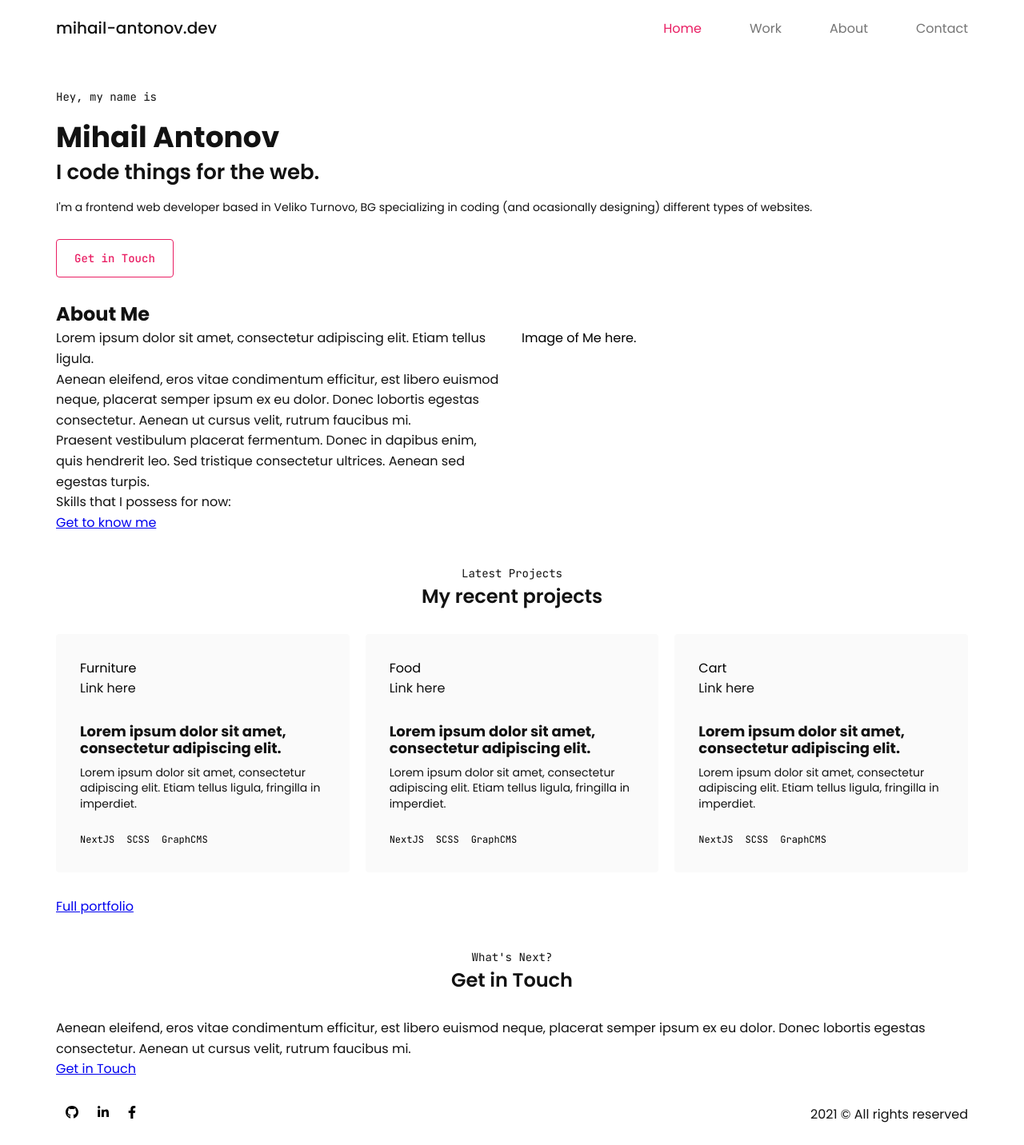
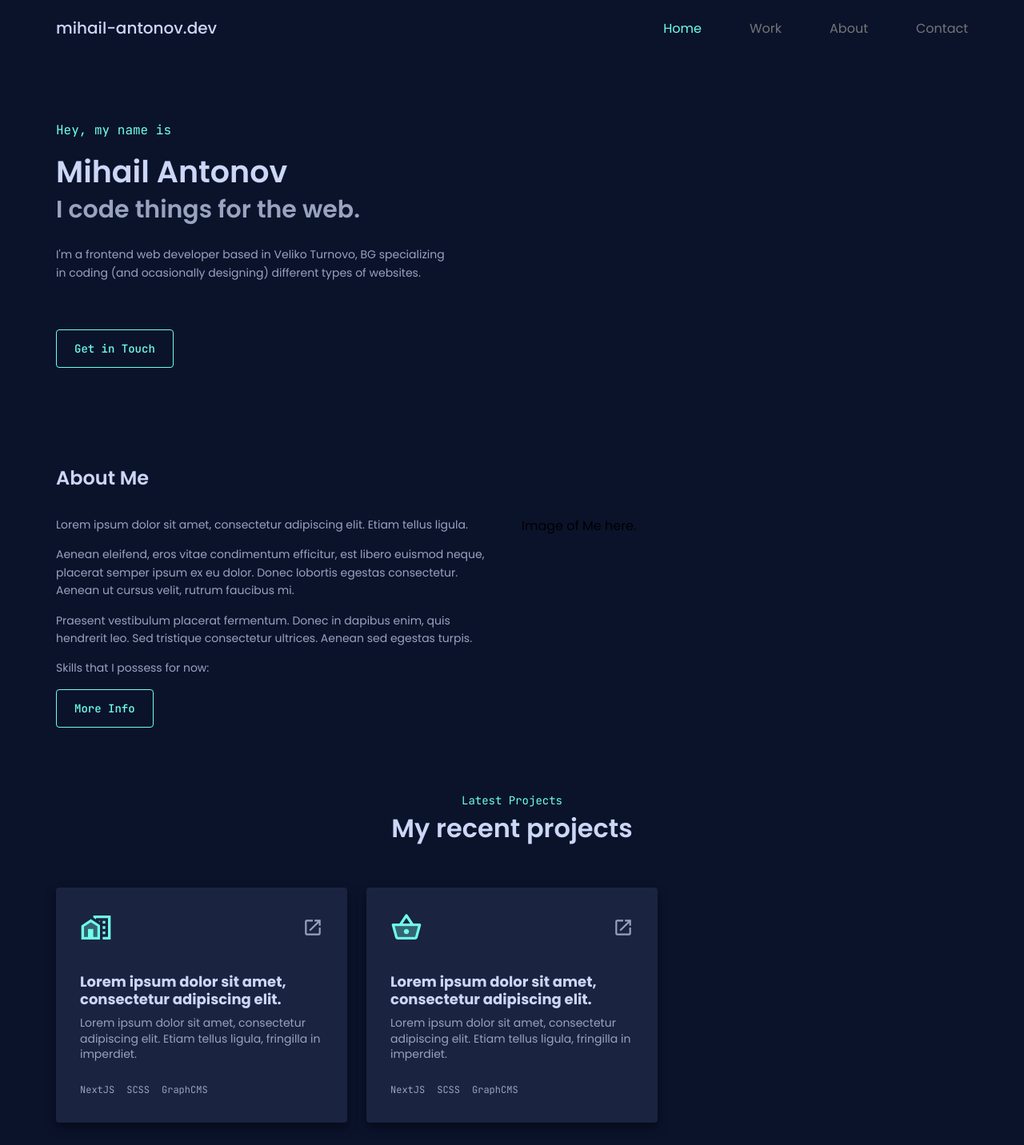
Before and after one commit to mihail-antonov/project-identity, a Next.js app: page / in a window 1280 px wide. Shown: the top 1432 px of the page at 80% size. Built offline with nearby package versions, Linux system fonts and the light colour scheme.

Commit message:
new button component and design

```diff
--- /dev/null
+++ b/components/button/button.jsx
@@ -0,0 +1,12 @@
+import Link from "next/link";
+import styles from "./button.module.scss";
+
+export default function Button(props) {
+  return (
+    <div className={styles.button}>
+      <Link href={props.href}>
+        <a className={styles.button__main}>{props.title}</a>
+      </Link>
+    </div>
+  );
+}
--- /dev/null
+++ b/components/button/button.module.scss
@@ -0,0 +1,20 @@
+@import "../../styles/abstracts/variables";
+
+.button {
+  .button__main {
+    display: inline-block;
+    color: $active;
+    font-family: $font-secondary;
+    font-size: 14px;
+    font-weight: 500;
+    text-decoration: none;
+    border: 1px solid $active;
+    border-radius: 4px;
+    padding: 14px 22px;
+  }
+
+  .button__main:hover {
+    background: rgba(111, 255, 233, 0.15);
+    transition: 0.3s;
+  }
+}
--- a/components/footer/footer.jsx
+++ b/components/footer/footer.jsx
@@ -1,11 +1,4 @@
 import link from "next/link";
-
-import { FontAwesomeIcon } from "@fortawesome/react-fontawesome";
-import {
-  faGithub,
-  faLinkedinIn,
-  faFacebookF,
-} from "@fortawesome/free-brands-svg-icons";
 
 import styles from "./footer.module.scss";
 import layout from "../layout/layout.module.scss";
@@ -16,24 +9,9 @@ export default function Header() {
       <div className={layout.container}>
         <div className={styles.wrapper}>
           <div className={styles.social}>
-            <div className={styles.social__icon}>
-              <FontAwesomeIcon
-                className={styles.social__icon__svg}
-                icon={faGithub}
-              />
-            </div>
-            <div className={styles.social__icon}>
-              <FontAwesomeIcon
-                className={styles.social__icon__svg}
-                icon={faLinkedinIn}
-              />
-            </div>
-            <div className={styles.social__icon}>
-              <FontAwesomeIcon
-                className={styles.social__icon__svg}
-                icon={faFacebookF}
-              />
-            </div>
+            <div className={styles.social__icon}>Icon here</div>
+            <div className={styles.social__icon}>Icon here</div>
+            <div className={styles.social__icon}>Icon here</div>
           </div>
           <div className={styles.copyright}>
             <p>2021 © All rights reserved</p>
--- a/components/footer/footer.module.scss
+++ b/components/footer/footer.module.scss
@@ -19,7 +19,7 @@
         padding: 0 12px;
 
         .social__icon__svg {
-          fill: $black;
+          fill: $active;
           height: 24px;
         }
       }
--- a/components/header/header.module.scss
+++ b/components/header/header.module.scss
@@ -1,8 +1,6 @@
 @import "../../styles/abstracts/_variables.scss";
 
 .header {
-  display: block;
-
   .wrapper {
     display: flex;
     flex-flow: row nowrap;
@@ -11,21 +9,19 @@
     padding: 20px 0;
 
     .nav_logo {
-      display: block;
-
       .nav_logo_title {
         font-size: 20px;
         font-weight: 500;
         margin: 0;
 
         .nav_logo_link {
-          color: $black;
+          color: $heading;
           text-decoration: none;
           padding: 10px 20px 10px 0;
         }
 
         .nav_logo_link:hover {
-          color: $hover;
+          color: $active;
           transition: 0.3s;
         }
       }
@@ -52,12 +48,12 @@
             }
 
             .nav_item_link:hover {
-              color: $hover;
+              color: $active;
               transition: 0.3s;
             }
 
             .nav_item_link_active {
-              color: $hover;
+              color: $active;
               text-decoration: none;
               padding: 10px 0 10px 60px;
             }
--- a/components/layout/layout.module.scss
+++ b/components/layout/layout.module.scss
@@ -37,6 +37,11 @@
       grid-template-columns: 1fr 1fr;
     }
 
+    .grid3 {
+      display: grid;
+      grid-template-columns: 1fr 1fr;
+    }
+
     .grid4 {
       display: grid;
       grid-template-columns: 1fr 1fr;
--- a/pages/index.jsx
+++ b/pages/index.jsx
@@ -1,7 +1,11 @@
 import Head from "next/head";
 import Link from "next/link";
 import Layout from "../components/layout/layout";
-import { Swiper, SwiperSlide } from "swiper/react";
+import Button from "../components/button/button";
+
+import ShoppingBasketTwoToneIcon from "@material-ui/icons/ShoppingBasketTwoTone";
+import HomeWorkTwoToneIcon from "@material-ui/icons/HomeWorkTwoTone";
+import OpenInNewIcon from "@material-ui/icons/OpenInNew";
 
 import layout from "../components/layout/layout.module.scss";
 import styles from "../styles/index.module.scss";
@@ -31,14 +35,14 @@ export default function Home() {
                 I code things for the web.
               </p>
             </div>
-            <p className={styles.hello__content}>
+            <div className={styles.hello__content}>
+              <p className={styles.hello__text}>
                 I'm a frontend web developer based in Veliko Turnovo, BG
-              specializing in coding (and ocasionally designing) different types
-              of websites.
+                specializing in coding (and ocasionally designing) different
+                types of websites.
               </p>
-            <Link href="/contact">
-              <a className={styles.hello__button}>Get in Touch</a>
-            </Link>
+              <Button href="/contact" title="Get in Touch" />
+            </div>
           </div>
         </div>
       </div>
@@ -49,25 +53,25 @@ export default function Home() {
             <h2 className={styles.about__title}>About Me</h2>
             <div className={layout.grid2}>
               <div className={styles.about__content}>
-                <p>
+                <p className={styles.about__text}>
                   Lorem ipsum dolor sit amet, consectetur adipiscing elit. Etiam
                   tellus ligula.
                 </p>
-                <p>
+                <p className={styles.about__text}>
                   Aenean eleifend, eros vitae condimentum efficitur, est libero
                   euismod neque, placerat semper ipsum ex eu dolor. Donec
                   lobortis egestas consectetur. Aenean ut cursus velit, rutrum
                   faucibus mi.
                 </p>
-                <p>
+                <p className={styles.about__text}>
                   Praesent vestibulum placerat fermentum. Donec in dapibus enim,
                   quis hendrerit leo. Sed tristique consectetur ultrices. Aenean
                   sed egestas turpis.
                 </p>
-                <p>Skills that I possess for now:</p>
-                <Link href="/contact">
-                  <a className={styles.contact__button}>Get to know me</a>
-                </Link>
+                <p className={styles.about__text}>
+                  Skills that I possess for now:
+                </p>
+                <Button href="/about" title="More Info" />
               </div>
               <div className={styles.about__image}>Image of Me here.</div>
             </div>
@@ -83,22 +87,15 @@ export default function Home() {
               <h2 className={styles.project__title}>My recent projects</h2>
             </div>
             <div className={styles.project__content}>
-              <Swiper
-                spaceBetween={20}
-                breakpoints={{
-                  768: {
-                    slidesPerView: 2,
-                  },
-                  1200: {
-                    slidesPerView: 3,
-                  },
-                }}
-              >
-                <SwiperSlide>
+              <div className={layout.grid3}>
                 <div className={styles.project__box}>
                   <div className={styles.project__box__icons}>
-                      Furniture
-                      <p>Link here</p>
+                    <div className={styles.project__icons__main}>
+                      <HomeWorkTwoToneIcon />
+                    </div>
+                    <div className={styles.project__icons__links}>
+                      <OpenInNewIcon />
+                    </div>
                   </div>
                   <div className={styles.project__box__content}>
                     <h4 className={styles.project__box__title}>
@@ -117,12 +114,14 @@ export default function Home() {
                     </ul>
                   </div>
                 </div>
-                </SwiperSlide>
-                <SwiperSlide>
                 <div className={styles.project__box}>
                   <div className={styles.project__box__icons}>
-                      Food
-                      <p>Link here</p>
+                    <div className={styles.project__icons__main}>
+                      <ShoppingBasketTwoToneIcon />
+                    </div>
+                    <div className={styles.project__icons__links}>
+                      <OpenInNewIcon />
+                    </div>
                   </div>
                   <div className={styles.project__box__content}>
                     <h4 className={styles.project__box__title}>
@@ -141,84 +140,9 @@ export default function Home() {
                     </ul>
                   </div>
                 </div>
-                </SwiperSlide>
-                <SwiperSlide>
-                  <div className={styles.project__box}>
-                    <div className={styles.project__box__icons}>
-                      Cart
-                      <p>Link here</p>
-                    </div>
-                    <div className={styles.project__box__content}>
-                      <h4 className={styles.project__box__title}>
-                        Lorem ipsum dolor sit amet, consectetur adipiscing elit.
-                      </h4>
-                      <p className={styles.project__box__text}>
-                        Lorem ipsum dolor sit amet, consectetur adipiscing elit.
-                        Etiam tellus ligula, fringilla in imperdiet.
-                      </p>
-                    </div>
-                    <div className={styles.project__box__tech}>
-                      <ul className={styles.project__box__list}>
-                        <li className={styles.project__box_item}>NextJS</li>
-                        <li className={styles.project__box_item}>SCSS</li>
-                        <li className={styles.project__box_item}>GraphCMS</li>
-                      </ul>
               </div>
             </div>
-                </SwiperSlide>
-                <SwiperSlide>
-                  <div className={styles.project__box}>
-                    <div className={styles.project__box__icons}>
-                      Cart
-                      <p>Link here</p>
-                    </div>
-                    <div className={styles.project__box__content}>
-                      <h4 className={styles.project__box__title}>
-                        Lorem ipsum dolor sit amet, consectetur adipiscing elit.
-                      </h4>
-                      <p className={styles.project__box__text}>
-                        Lorem ipsum dolor sit amet, consectetur adipiscing elit.
-                        Etiam tellus ligula, fringilla in imperdiet.
-                      </p>
-                    </div>
-                    <div className={styles.project__box__tech}>
-                      <ul className={styles.project__box__list}>
-                        <li className={styles.project__box_item}>NextJS</li>
-                        <li className={styles.project__box_item}>SCSS</li>
-                        <li className={styles.project__box_item}>GraphCMS</li>
-                      </ul>
-                    </div>
-                  </div>
-                </SwiperSlide>
-                <SwiperSlide>
-                  <div className={styles.project__box}>
-                    <div className={styles.project__box__icons}>
-                      Cart
-                      <p>Link here</p>
-                    </div>
-                    <div className={styles.project__box__content}>
-                      <h4 className={styles.project__box__title}>
-                        Lorem ipsum dolor sit amet, consectetur adipiscing elit.
-                      </h4>
-                      <p className={styles.project__box__text}>
-                        Lorem ipsum dolor sit amet, consectetur adipiscing elit.
-                        Etiam tellus ligula, fringilla in imperdiet.
-                      </p>
-                    </div>
-                    <div className={styles.project__box__tech}>
-                      <ul className={styles.project__box__list}>
-                        <li className={styles.project__box_item}>NextJS</li>
-                        <li className={styles.project__box_item}>SCSS</li>
-                        <li className={styles.project__box_item}>GraphCMS</li>
-                      </ul>
-                    </div>
-                  </div>
-                </SwiperSlide>
-              </Swiper>
-            </div>
-            <Link href="/contact">
-              <a className={styles.project__button}>Full portfolio</a>
-            </Link>
+            <Button href="/work" title="View Portfolio" />
           </div>
         </div>
       </div>
@@ -230,14 +154,14 @@ export default function Home() {
               <p className={styles.contact__subtitle}>What's Next?</p>
               <h3 className={styles.contact__title}>Get in Touch</h3>
             </div>
+            <div className={styles.contact__content}>
               <p className={styles.contact__text}>
                 Aenean eleifend, eros vitae condimentum efficitur, est libero
                 euismod neque, placerat semper ipsum ex eu dolor. Donec lobortis
                 egestas consectetur. Aenean ut cursus velit, rutrum faucibus mi.
               </p>
-            <Link href="/contact">
-              <a className={styles.contact__button}>Get in Touch</a>
-            </Link>
+            </div>
+            <Button href="/contact" title="Get in Touch" />
           </div>
         </div>
       </div>
--- a/styles/_app.scss
+++ b/styles/_app.scss
@@ -1,6 +1,12 @@
+@import "./abstracts/variables";
+
 * {
   font-family: "Poppins", sans-serif;
   margin: 0;
+
+  body {
+    background: $dark-blue;
+  }
 
   h1,
   h2,
--- a/styles/about.module.scss
+++ b/styles/about.module.scss
@@ -21,7 +21,6 @@
           font-size: 20px;
           font-weight: 600;
           text-decoration: none;
-          color: $black;
           margin: 0 0 16px 0;
         }
 
@@ -31,19 +30,17 @@
         }
 
         .resume__brand:hover {
-          color: $hover;
+          color: $active;
           transition: 0.3s;
         }
 
         .resume__position {
-          color: $black;
           font-size: 16px;
           font-weight: 500;
           margin: 0 0 6px 0;
         }
 
         .resume__period {
-          color: $grey;
           font-size: 16px;
           font-weight: 400;
         }
--- a/styles/index.module.scss
+++ b/styles/index.module.scss
@@ -2,42 +2,62 @@
 
 .hello {
   .hello__wrapper {
-    padding: 40px 0;
+    padding: 80px 0;
 
     .hello__headings {
+      margin: 0 0 30px 0;
+
       .hello__caption {
+        color: $active;
         font-family: $font-secondary;
-        font-size: 14px;
-        margin: 0 0 20px 0;
+        font-size: 16px;
+        margin: 0 0 16px 0;
       }
 
       .hello__title {
-        font-size: 36px;
-        line-height: 1.1;
+        color: #ccd6f6;
+        font-size: 38px;
+        font-weight: 600;
+        line-height: 1.2;
+        margin: 0 0 10px 0;
       }
 
       .hello__subtitle {
-        font-size: 26px;
+        color: $text;
+        font-size: 30px;
         font-weight: 600;
         line-height: 1;
-        margin: 10px 0 0 0;
       }
     }
 
     .hello__content {
-      font-size: 14px;
-      margin: 20px 0 40px 0;
+      .hello__text {
+        color: $text;
+        font-size: 14px;
+        max-width: 500px;
+        margin: 0 0 60px 0;
+      }
+    }
+  }
+}
+
+.about {
+  .about__wrapper {
+    padding: 40px 0;
+
+    .about__title {
+      color: $heading;
+      font-size: 24px;
+      font-weight: 600;
+      margin: 0 0 30px 0;
     }
 
-    .hello__button {
-      color: $hover;
-      font-family: $font-secondary;
-      font-size: 14px;
-      font-weight: 500;
-      text-decoration: none;
-      border: 1px solid $hover;
-      border-radius: 4px;
-      padding: 14px 22px;
+    .about__content {
+      .about__text {
+        color: $text;
+        font-size: 14px;
+        margin: 0 0 15px 0;
+      }
     }
   }
 }
@@ -51,11 +71,13 @@
       margin: 0 0 30px 0;
 
       .project__subtitle {
+        color: $active;
         font-family: $font-secondary;
         font-size: 14px;
       }
 
       .project__title {
+        color: $heading;
         font-size: 24px;
         font-weight: 600;
       }
@@ -65,24 +87,45 @@
       margin: 0 0 30px 0;
 
       .project__box {
-        background: #fafafa;
+        box-shadow: 0 6px 12px #070b1a;
+        background: $mid-blue;
         border-radius: 4px;
         padding: 30px;
 
         .project__box__icons {
+          display: flex;
+          flex-flow: row nowrap;
+          justify-content: space-between;
+          align-items: center;
           margin: 0 0 30px 0;
+
+          .project__icons__main {
+            svg {
+              color: $active;
+              font-size: 40px;
+            }
+          }
+
+          .project__icons__links {
+            svg {
+              color: $text;
+              font-size: 26px;
+            }
+          }
         }
 
         .project__box__content {
           margin: 0 0 20px 0;
 
           .project__box__title {
+            color: $heading;
             font-size: 18px;
             line-height: 1.2;
             margin: 0 0 10px 0;
           }
 
           .project__box__text {
+            color: $text;
             font-size: 14px;
             line-height: 1.4;
           }
@@ -93,6 +136,7 @@
             padding: 0;
 
             .project__box_item {
+              color: $text;
               display: inline;
               font-family: $font-secondary;
               font-size: 12px;
@@ -112,14 +156,51 @@
       margin: 0 0 30px 0;
 
       .contact__subtitle {
+        color: $active;
         font-family: $font-secondary;
         font-size: 14px;
       }
 
       .contact__title {
+        color: $heading;
         font-size: 24px;
         font-weight: 600;
       }
     }
+
+    .contact__content {
+      .contact__text {
+        color: $text;
+        font-size: 14px;
+        margin: 0 auto 20px auto;
+        max-width: 500px;
+        text-align: center;
+      }
+    }
   }
 }
+
+@media (min-width: 991px) {
+  .project {
+    .project__wrapper {
+      padding: 40px 0;
+
+      .project__headings {
+        text-align: center;
+        margin: 0 0 50px 0;
+
+        .project__subtitle {
+          color: $active;
+          font-family: $font-secondary;
+          font-size: 14px;
+        }
+
+        .project__title {
+          color: $heading;
+          font-size: 32px;
+          font-weight: 600;
+        }
+      }
+    }
+  }
+}
```
Also changed, not shown: styles/abstracts/_variables.scss (+11 -5 lines). Lines whose indentation alone changed are shown as unchanged.
